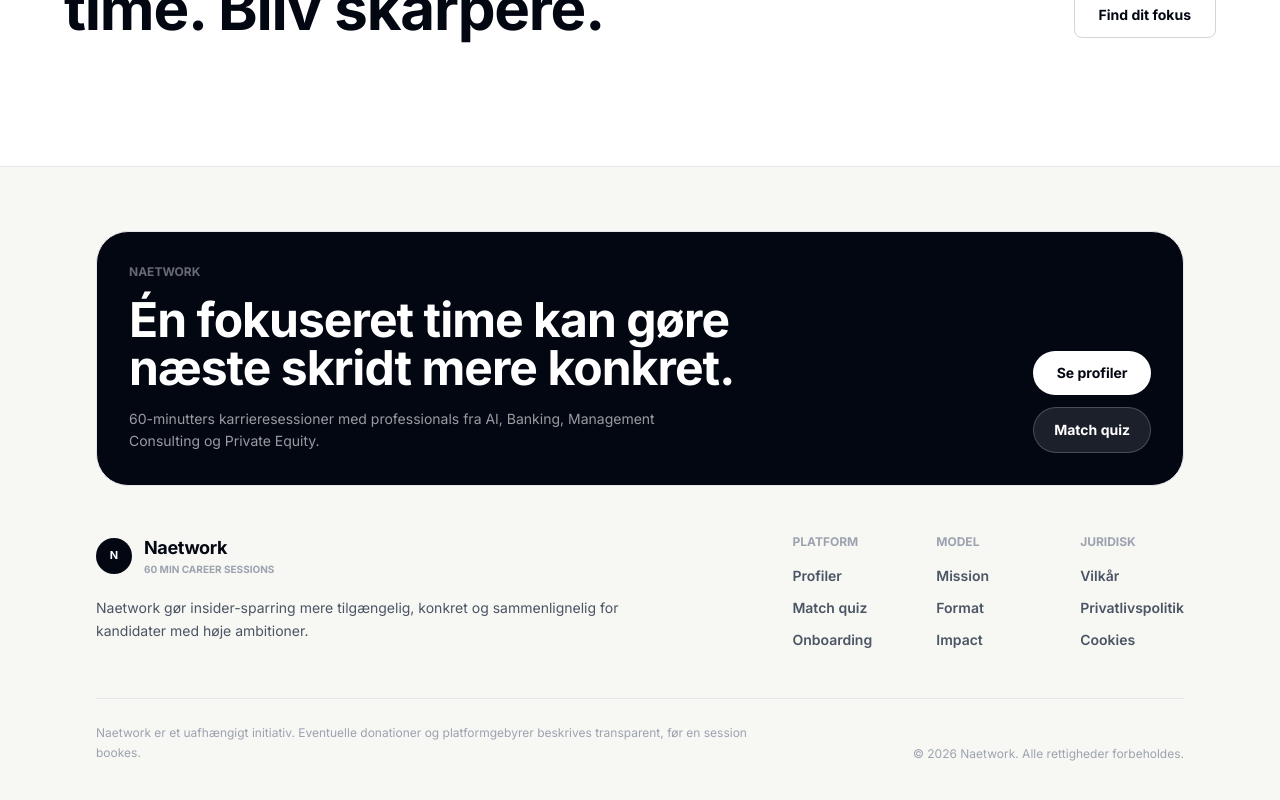
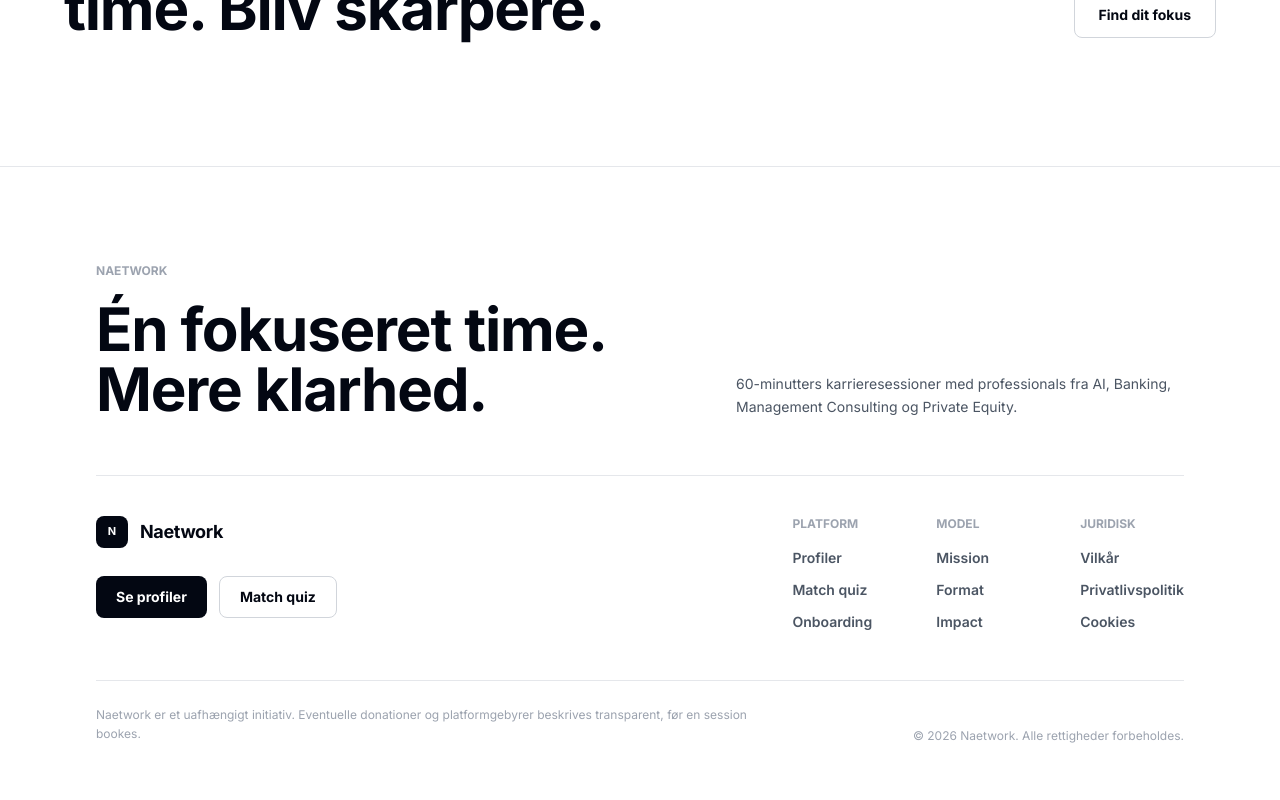
Before and after one commit to mikkelstreet-png/Naetwork, a Next.js app: page / in a window 1280 px wide. Shown: the part 4601-5401 px from the top of the page. Built offline with nearby package versions, Linux system fonts and the light colour scheme; no server answers.

Commit message:
Simplify footer to editorial layout

```diff
--- a/components/Footer.tsx
+++ b/components/Footer.tsx
@@ -35,46 +35,36 @@ export function Footer() {
   ];
 
   return (
-    <footer className="border-t border-gray-200 bg-[#f7f7f4]">
-      <div className="mx-auto max-w-6xl px-5 py-12 sm:px-8 md:py-16">
-        <div className="mb-12 rounded-[2rem] border border-gray-200 bg-gray-950 p-6 text-white md:p-8">
-          <div className="grid gap-8 lg:grid-cols-[1.1fr_auto] lg:items-end">
+    <footer className="border-t border-gray-200 bg-white">
+      <div className="mx-auto max-w-6xl px-5 py-16 sm:px-8 md:py-24">
+        <div className="grid gap-12 border-b border-gray-200 pb-14 lg:grid-cols-[1.1fr_0.9fr] lg:items-end">
           <div>
-              <p className="text-xs font-black uppercase text-white/40">Naetwork</p>
-              <h2 className="mt-4 max-w-2xl text-3xl font-black leading-tight tracking-tight text-white md:text-5xl">
-                {isDa ? 'Én fokuseret time kan gøre næste skridt mere konkret.' : 'One focused hour can make the next step more concrete.'}
+            <p className="mb-5 text-xs font-black uppercase text-gray-400">Naetwork</p>
+            <h2 className="max-w-3xl text-4xl font-black leading-tight tracking-tight text-gray-950 text-balance md:text-6xl">
+              {isDa ? 'Én fokuseret time. Mere klarhed.' : 'One focused hour. More clarity.'}
             </h2>
-              <p className="mt-4 max-w-xl text-sm leading-relaxed text-white/60">
+          </div>
+          <p className="max-w-md text-sm leading-relaxed text-gray-600 lg:ml-auto">
             {isDa
               ? '60-minutters karrieresessioner med professionals fra AI, Banking, Management Consulting og Private Equity.'
               : '60-minute career sessions with professionals from AI, Banking, Management Consulting and Private Equity.'}
           </p>
         </div>
-            <div className="flex flex-col gap-3 sm:flex-row lg:flex-col">
-              <Link href="/professionals" className="inline-flex items-center justify-center rounded-full bg-white px-5 py-3 text-sm font-black text-gray-950 transition-colors hover:bg-gray-100">
+
+        <div className="grid gap-10 pt-10 lg:grid-cols-[1fr_auto] lg:items-start">
+          <div>
+            <Link href="/" className="inline-flex items-center gap-3" aria-label="Naetwork home">
+              <span className="flex h-8 w-8 items-center justify-center rounded-lg bg-gray-950 text-[11px] font-black text-white">N</span>
+              <span className="block text-lg font-black tracking-tight text-gray-950">Naetwork</span>
+            </Link>
+            <div className="mt-7 flex flex-col gap-3 sm:flex-row">
+              <Link href="/professionals" className="inline-flex w-fit items-center justify-center rounded-lg bg-gray-950 px-5 py-2.5 text-sm font-black text-white transition-colors hover:bg-gray-800">
                 {isDa ? 'Se profiler' : 'Browse profiles'}
               </Link>
-              <Link href="/match" className="inline-flex items-center justify-center rounded-full border border-white/20 bg-white/10 px-5 py-3 text-sm font-black text-white transition-colors hover:bg-white/15">
+              <Link href="/match" className="inline-flex w-fit items-center justify-center rounded-lg border border-gray-300 bg-white px-5 py-2.5 text-sm font-black text-gray-950 transition-colors hover:border-gray-950">
                 Match quiz
               </Link>
             </div>
-          </div>
-        </div>
-
-        <div className="grid gap-10 lg:grid-cols-[1fr_auto] lg:items-start">
-          <div>
-            <Link href="/" className="inline-flex items-center gap-3" aria-label="Naetwork home">
-              <span className="flex h-9 w-9 items-center justify-center rounded-2xl bg-gray-950 text-[11px] font-black text-white">N</span>
-              <span>
-                <span className="block text-lg font-black tracking-tight text-gray-950">Naetwork</span>
-                <span className="block text-[10px] font-bold uppercase text-gray-400">60 min career sessions</span>
-              </span>
-            </Link>
-            <p className="mt-5 max-w-xl text-sm leading-relaxed text-gray-600">
-              {isDa
-                ? 'Naetwork gør insider-sparring mere tilgængelig, konkret og sammenlignelig for kandidater med høje ambitioner.'
-                : 'Naetwork makes insider guidance more accessible, concrete and comparable for ambitious candidates.'}
-            </p>
           </div>
 
           <div className="grid grid-cols-2 gap-10 text-sm sm:grid-cols-3 lg:grid-cols-3">
```
Lines whose indentation alone changed are shown as unchanged.
